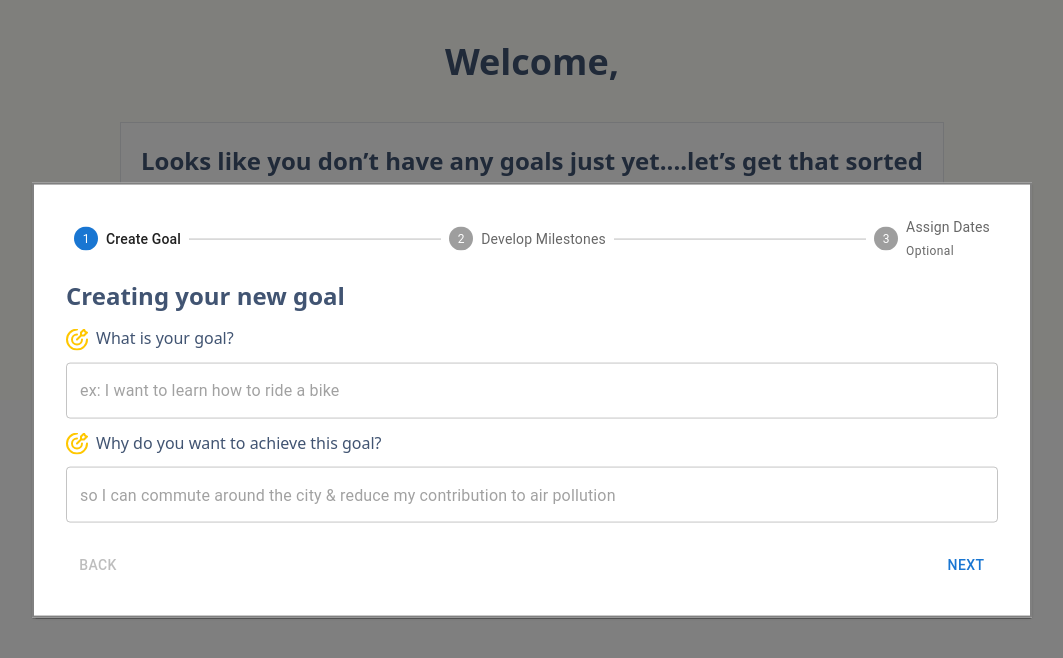
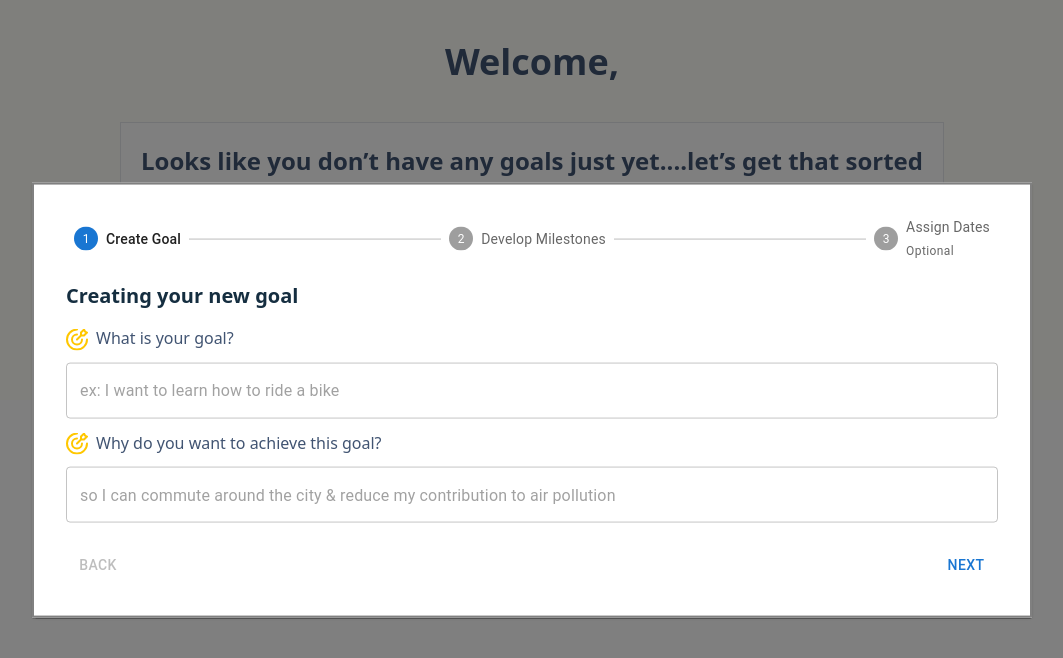
Before and after one commit to Co-Lab-You-Belong-in-Tech/Goalify, a React (Vite) app: page /createGoal in a window 1280 px wide. Both pictures are taken after a click on the button "+ CREATE A GOAL". Shown: the top 658 px of the page, without its empty margins (108-1171 px from the left). Built offline with nearby package versions, Linux system fonts and the light colour scheme.

Commit message:
updated text style and size

```diff
--- a/src/components/stepper/CreateNewGoalStep.jsx
+++ b/src/components/stepper/CreateNewGoalStep.jsx
@@ -6,7 +6,7 @@ import * as React from "react";
 function CreateNewGoalStep({setGoal}) {
 
     return (<div>
-            <p className={"text-2xl font-bold leading-9"}> Creating your new goal </p>
+            <p className={"text-xl font-bold leading-9 text-[#152e40]"}> Creating your new goal </p>
             <div className={"flex my-3 items-center"}>
                 <p className={"inline"}>
                     <img width={30} height={30} src={progress} alt="edit" className="pr-2 inline"/>
```
